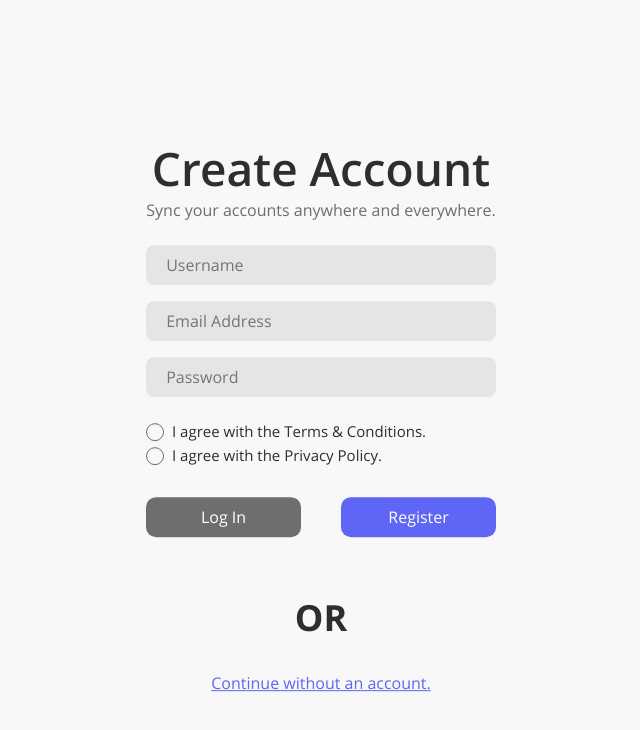
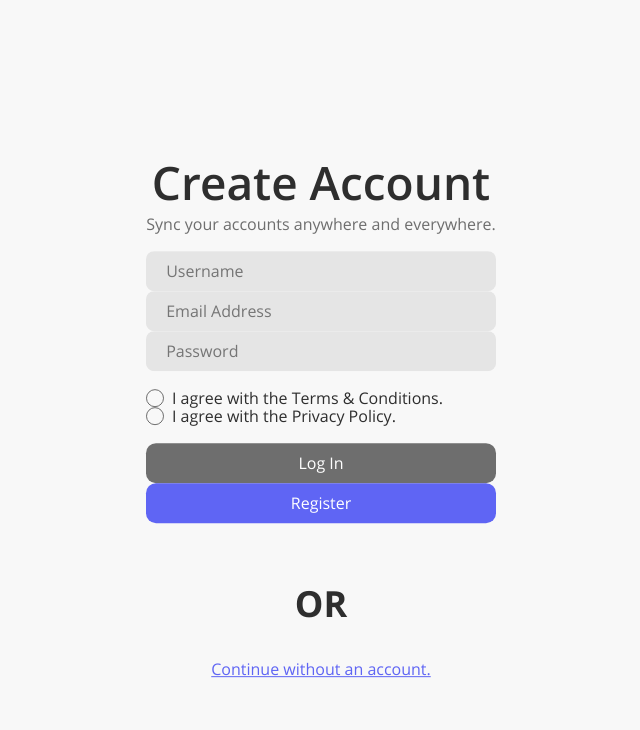
Before and after one commit to mtchdev/Nota, an Angular app in the folder mailx/: page /#/auth/register in a window 1280 px wide. Shown: the top 730 px of the page, without its empty margins (319-959 px from the left). Built offline with nearby package versions, Linux system fonts and the light colour scheme.

Commit message:
forgot a span

```diff
--- a/mailx/src/assets/scss/elements/_forms.scss
+++ b/mailx/src/assets/scss/elements/_forms.scss
@@ -1,4 +1,4 @@
-.form {
+form {
     display: flex;
 
     &--is-row {
@@ -42,7 +42,7 @@ input[type="text"], input[type="password"] {
     }
 }
 
-.input {
+input {
     display: inline-block;
     width: 100%;
     box-sizing: border-box;
--- a/mailx/src/assets/scss/elements/_typography.scss
+++ b/mailx/src/assets/scss/elements/_typography.scss
@@ -36,3 +36,8 @@ a {
         cursor: pointer;
     }
 }
+
+span.small {
+    font-size: 15px;
+    color: $primary;
+}
```
